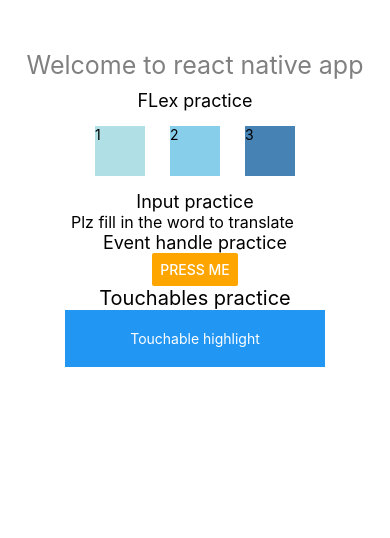
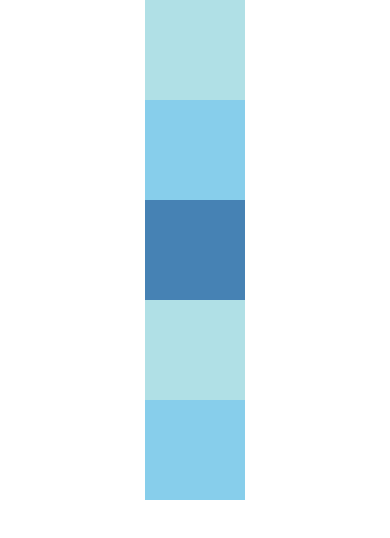
Before and after one commit to vuanhtu1993/ReactNative-Core, a React Native app: screen / in a window 390 px wide. Shown: the top 538 px of the page. Built offline with nearby package versions, Linux system fonts and the light colour scheme.

Commit message:
layout with flex

```diff
--- a/App.js
+++ b/App.js
@@ -1,93 +1,11 @@
-import React, { Component } from 'react';
+import React, {Component} from 'react';
 import {AppRegistry, StyleSheet, Text, TextInput, View, Alert, Button, TouchableHighlight} from 'react-native';
+import FlexDimension from "./component/flexDimension";
 
-export default class FixedDimensionsBasics extends Component {
-  constructor() {
-    super();
-    this.state = {
-      text: "",
-    }
-  }
-  handleInput = (text) => {
-    this.setState({
-      text
-    });
-  };
-  handlePress() {
-    Alert.alert('this is short press');
-  }
-
+export default class App extends Component {
   render() {
     return (
-      <View style={styles.container}>
-        <Greeting/>
-        <Text style={{fontSize: 18, marginTop: 10}}>FLex practice</Text>
-        <View style={styles.flex}>
-          <View style={{height: 50, width: 50, backgroundColor: 'powderblue'}} ><Text>1</Text></View>
-          <View style={{height: 50, width: 50, backgroundColor: 'skyblue'}} ><Text>2</Text></View>
-          <View style={{height: 50, width: 50, backgroundColor: 'steelblue'}} ><Text>3</Text></View>
-        </View>
-        <Text style={{fontSize: 18}}>Input practice</Text>
-        <TextInput
-          placeholder="Plz fill in the word to translate"
-          style={{height: 20, fontSize: 16}}
-          value={this.state.text}
-          onChangeText={(text) => this.handleInput(text)}
-        />
-        <Text>
-          { this.state.text.split(' ').map((word) => word && '🍕').join(' ') }
-        </Text>
-        <Text style={{fontSize: 18}}>Event handle practice</Text>
-        <Button
-          color="orange"
-          onPress={this.handlePress}
-          title="Press Me"
-        />
-        <Text style={{fontSize: 20}}>Touchables practice</Text>
-        <TouchableHighlight
-          onPress={this.handlePress}
-          underlayColor="white" >
-          <View style={styles.button}>
-            <Text style={styles.buttonText}>Touchable highlight</Text>
-          </View>
-        </TouchableHighlight>
-      </View>
+      <FlexDimension/>
     );
   }
 }
-const Greeting = () => {
-  return (
-    <View>
-      <Text style={{fontSize: 25, color: 'gray'}}>Welcome to react native app</Text>
-    </View>
-  );
-};
-
-const styles = StyleSheet.create({
-  container: {
-    margin: 'auto',
-    width: 'auto',
-    marginTop: 50,
-    display: 'flex',
-    alignItems: 'center',
-    justifyContent: 'space-between',
-  },
-  flex: {
-    display: 'flex',
-    flexDirection: 'row',
-    alignItems: 'center',
-    justifyContent: 'space-between',
-    height: 80,
-    width: 200,
-  },
-  button: {
-    marginBottom: 30,
-    width: 260,
-    alignItems: 'center',
-    backgroundColor: '#2196F3'
-  },
-  buttonText: {
-    padding: 20,
-    color: 'white'
-  }
-});
--- /dev/null
+++ b/component/flexDimension.js
@@ -0,0 +1,26 @@
+import React, { Component } from 'react';
+import {AppRegistry, StyleSheet, Text, TextInput, View, Alert, Button, TouchableHighlight} from 'react-native';
+
+export default class FlexDimension extends Component{
+  render() {
+    return (
+      <View style={styles.flexParent}>
+        <View style={{ height: 100, width: 100, backgroundColor: 'powderblue' }}/>
+        <View style={{ height: 100, width: 100, backgroundColor: 'skyblue' }}/>
+        <View style={{ height: 100, width: 100, backgroundColor: 'steelblue' }}/>
+        <View style={{ height: 100, width: 100, backgroundColor: 'powderblue' }}/>
+        <View style={{ height: 100, width: 100, backgroundColor: 'skyblue' }}/>
+      </View>
+    );
+  }
+}
+
+const styles = StyleSheet.create({
+  flexParent: {
+    flex: 1,
+    flexDirection: 'column',
+    flexWrap: 'nowrap',
+    justifyContent: 'flex-start',
+    alignItems: 'center',
+  }
+});
```
